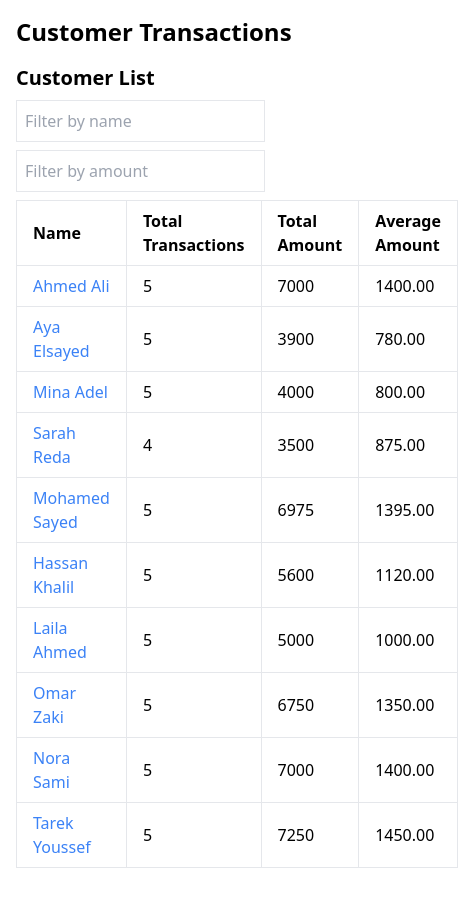
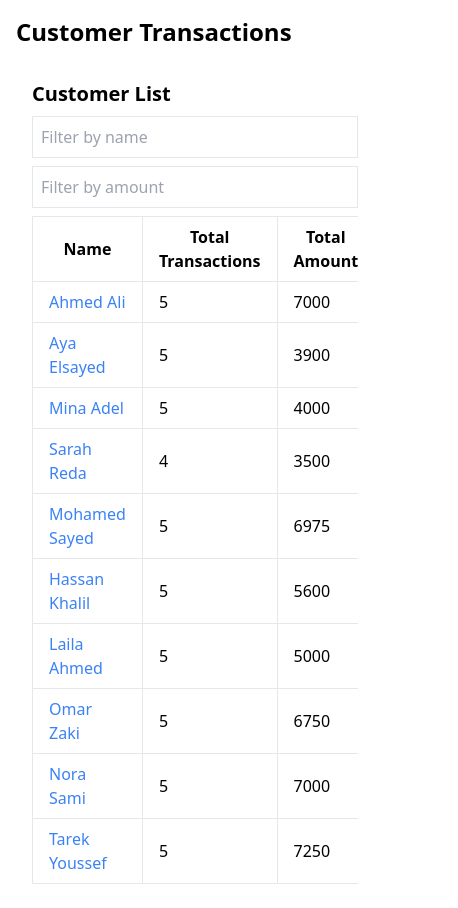
Before and after one commit to Ahmed-Serag19/route-tech-assignment, a React (Vite) app: page / in a window 390 px wide. Shown: the top 908 px of the page, 458 px wide, since content can reach past the window. Before the commit the page ends 884 px from the top, so only its background shows below. Built offline with nearby package versions, Linux system fonts and the light colour scheme; data requests are answered from the project's data file; the HTML template or start-up script is replaced by a standard one.

Commit message:
adjusted some responsiveness

```diff
--- a/index.html
+++ b/index.html
@@ -7,6 +7,7 @@
       name="viewport"
       content="width=device-width, initial-scale=1.0"
     />
+
     <title>Route Assignment</title>
   </head>
   <body>
--- a/src/components/CustomerTable.tsx
+++ b/src/components/CustomerTable.tsx
@@ -84,8 +84,9 @@ const CustomerTable: React.FC<CustomerTableProps> = ({
   }
 
   return (
-    <div>
+    <div className="p-4 max-w-full">
       <h2 className="text-xl font-bold mb-2">Customer List</h2>
+      <div className="flex flex-col sm:flex-row sm:items-center sm:justify-between">
         <input
           type="text"
           placeholder="Filter by name"
@@ -93,7 +94,7 @@ const CustomerTable: React.FC<CustomerTableProps> = ({
           onChange={(e) =>
             setFilter({ ...filter, name: e.target.value })
           }
-        className="border p-2 mb-2 mr-2"
+          className="border p-2 mb-2 sm:mb-0 sm:mr-2 flex-grow"
         />
         <input
           type="number"
@@ -102,10 +103,12 @@ const CustomerTable: React.FC<CustomerTableProps> = ({
           onChange={(e) =>
             setFilter({ ...filter, amount: e.target.value })
           }
-        className="border p-2 mb-2"
+          className="border p-2 mb-2 sm:mb-0 flex-grow"
         />
+      </div>
+      <div className="overflow-x-auto">
         <table className="min-w-full bg-white border">
-        <thead className="text-left">
+          <thead>
             <tr>
               <th className="py-2 px-4 border">Name</th>
               <th className="py-2 px-4 border">Total Transactions</th>
@@ -138,6 +141,7 @@ const CustomerTable: React.FC<CustomerTableProps> = ({
           </tbody>
         </table>
       </div>
+    </div>
   );
 };
 
```
Lines whose indentation alone changed are shown as unchanged.
